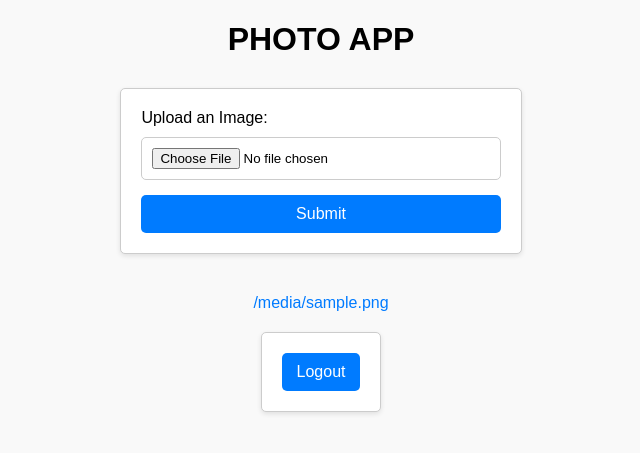
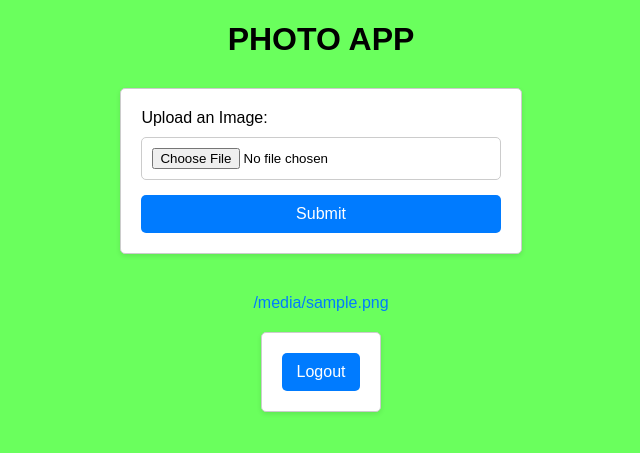
Before and after one commit to bhumikabharadwaj/photo_app, a Flask app: template templates/index.html in a window 1280 px wide. Shown: the top 453 px of the page, without its empty margins (319-959 px from the left). Run offline with Flask 3, Linux system fonts and the light colour scheme; the template is opened without the code that fills it: most values are stand-ins (such as "Sample title", 1, 10 or a date in 2020).

Commit message:
bg color

```diff
--- a/templates/index.html
+++ b/templates/index.html
@@ -10,7 +10,7 @@
             font-family: Arial, sans-serif;
             text-align: center;
             margin: 20px;
-            background-color: #f9f9f9;
+            background-color: #6aff5d;
         }
 
         h1 {
```
